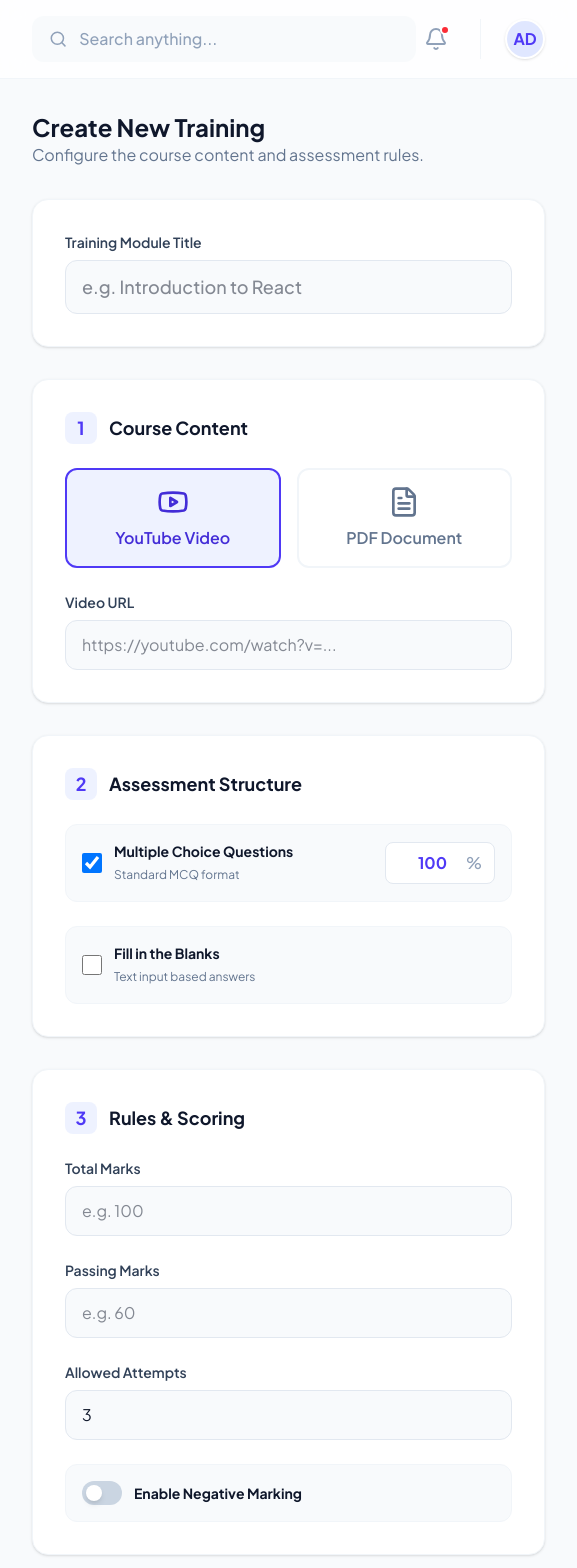
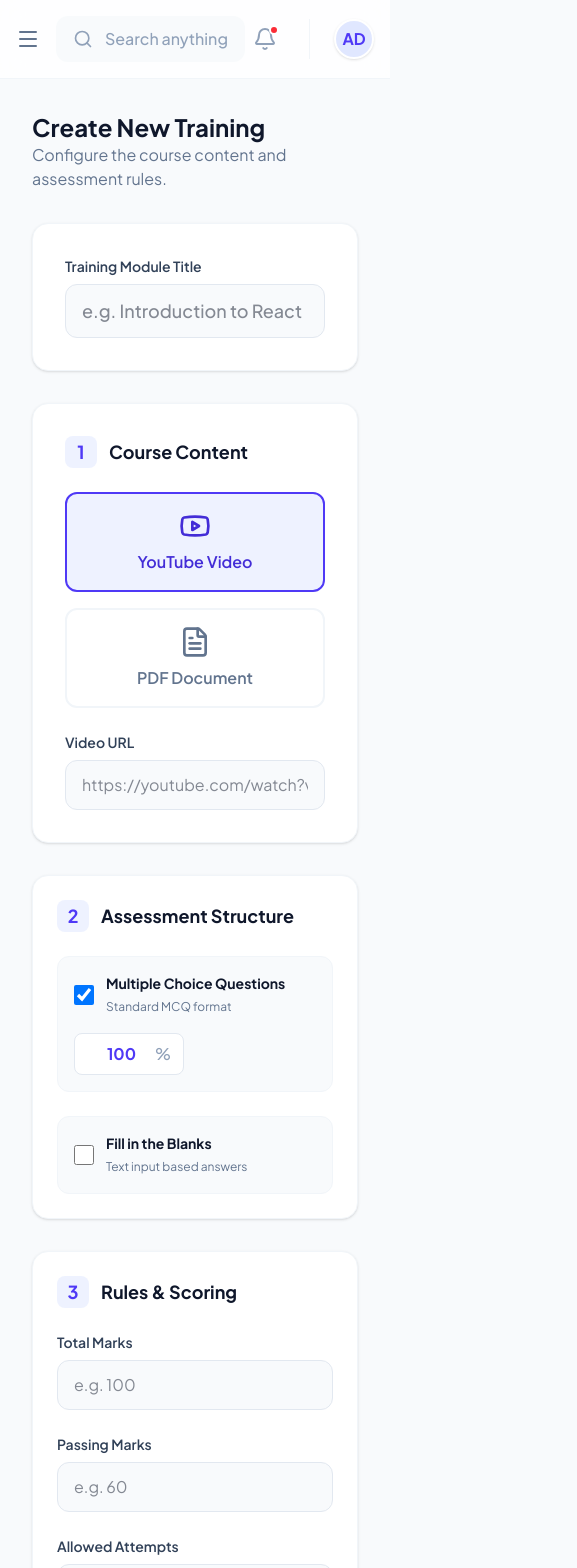
Before and after one commit to TechMireSolutions/TrainingManiaFront, a React (Vite) app: page /admin/dashboard in a window 390 px wide. Shown: the top 1568 px of the page, 577 px wide, since content can reach past the window. Built offline with nearby package versions, Linux system fonts and the light colour scheme.

Commit message:
Done Responsiveness!

```diff
--- a/src/pages/admin/AdminDashboard.jsx
+++ b/src/pages/admin/AdminDashboard.jsx
@@ -8,7 +8,9 @@ import {
   CheckCircle,
   Plus,
   UserCheck,
-  BarChart2
+  BarChart2,
+  Menu,
+  X
 } from 'lucide-react';
 import { useNavigate } from 'react-router-dom';
 
@@ -21,6 +23,7 @@ import Reports from './Reports';
 const AdminDashboard = () => {
   const navigate = useNavigate();
   const [activeTab, setActiveTab] = useState('new-training');
+  const [isSidebarOpen, setIsSidebarOpen] = useState(false);
 
   const handleLogout = () => {
     navigate('/');
@@ -28,7 +31,10 @@ const AdminDashboard = () => {
 
   const NavItem = ({ id, icon: Icon, label }) => (
     <button
-      onClick={() => setActiveTab(id)}
+      onClick={() => {
+        setActiveTab(id);
+        setIsSidebarOpen(false); // Close sidebar on mobile when item clicked
+      }}
       className={`w-full flex items-center px-4 py-3.5 rounded-xl transition-all duration-200 group ${
         activeTab === id
           ? 'bg-indigo-600 text-white shadow-lg shadow-indigo-200'
@@ -41,10 +47,21 @@ const AdminDashboard = () => {
   );
 
   return (
-    <div className="min-h-screen bg-[#f8fafc] flex font-sans">
+    <div className="min-h-screen bg-[#f8fafc] flex font-sans relative">
+      {/* Mobile Sidebar Overlay */}
+      {isSidebarOpen && (
+        <div
+          className="fixed inset-0 bg-slate-900/50 z-30 md:hidden backdrop-blur-sm"
+          onClick={() => setIsSidebarOpen(false)}
+        />
+      )}
+
       {/* Sidebar */}
-      <aside className="w-72 bg-white border-r border-slate-100 hidden md:flex flex-col fixed h-full z-20">
-        <div className="p-8">
+      <aside className={`
+        fixed md:static inset-y-0 left-0 z-40 w-72 bg-white border-r border-slate-100 flex flex-col transition-transform duration-300 ease-in-out
+        ${isSidebarOpen ? 'translate-x-0' : '-translate-x-full md:translate-x-0'}
+      `}>
+        <div className="p-8 flex items-center justify-between">
           <div className="flex items-center gap-3">
             <div className="w-10 h-10 bg-indigo-600 rounded-xl flex items-center justify-center shadow-lg shadow-indigo-200">
               <span className="text-white font-bold text-xl">T</span>
@@ -54,9 +71,15 @@ const AdminDashboard = () => {
               <span className="text-indigo-600 font-semibold text-sm">Mania</span>
             </div>
           </div>
+          <button
+            onClick={() => setIsSidebarOpen(false)}
+            className="md:hidden text-slate-400 hover:text-slate-600"
+          >
+            <X className="w-6 h-6" />
+          </button>
         </div>
 
-        <nav className="flex-1 px-6 space-y-2 mt-2">
+        <nav className="flex-1 px-6 space-y-2 mt-2 overflow-y-auto">
           <div className="px-4 mb-2 text-xs font-semibold text-slate-400 uppercase tracking-wider">Menu</div>
           <NavItem id="new-training" icon={Plus} label="New Training" />
           <NavItem id="modules" icon={BookOpen} label="Training Modules" />
@@ -77,16 +100,24 @@ const AdminDashboard = () => {
       </aside>
 
       {/* Main Content */}
-      <div className="flex-1 md:ml-72 flex flex-col min-h-screen">
+      <div className="flex-1 flex flex-col min-h-screen w-full">
         {/* Top Header */}
-        <header className="bg-white/80 backdrop-blur-md sticky top-0 z-10 border-b border-slate-100 px-8 py-4 flex items-center justify-between">
-          <div className="flex items-center bg-slate-100/50 rounded-xl px-4 py-2.5 w-96 border border-transparent focus-within:border-indigo-200 focus-within:bg-white transition-all">
-            <Search className="w-5 h-5 text-slate-400 mr-3" />
-            <input
-              type="text"
-              placeholder="Search anything..."
-              className="bg-transparent border-none focus:outline-none w-full text-slate-700 placeholder:text-slate-400 font-medium"
-            />
+        <header className="bg-white/80 backdrop-blur-md sticky top-0 z-20 border-b border-slate-100 px-4 md:px-8 py-4 flex items-center justify-between">
+          <div className="flex items-center gap-4">
+            <button
+              onClick={() => setIsSidebarOpen(true)}
+              className="md:hidden text-slate-500 hover:text-indigo-600"
+            >
+              <Menu className="w-6 h-6" />
+            </button>
+            <div className="flex items-center bg-slate-100/50 rounded-xl px-4 py-2.5 w-full md:w-96 border border-transparent focus-within:border-indigo-200 focus-within:bg-white transition-all">
+              <Search className="w-5 h-5 text-slate-400 mr-3 flex-shrink-0" />
+              <input
+                type="text"
+                placeholder="Search anything..."
+                className="bg-transparent border-none focus:outline-none w-full text-slate-700 placeholder:text-slate-400 font-medium"
+              />
+            </div>
           </div>
 
           <div className="flex items-center gap-6">
--- a/src/pages/admin/Enrollment.jsx
+++ b/src/pages/admin/Enrollment.jsx
@@ -124,14 +124,14 @@ const Enrollment = () => {
 
         {/* Recent Enrollments List */}
         <div className="lg:col-span-2 bg-white rounded-2xl shadow-sm border border-slate-100 overflow-hidden">
-          <div className="p-6 border-b border-slate-100 flex items-center justify-between">
+          <div className="p-6 border-b border-slate-100 flex flex-col sm:flex-row sm:items-center justify-between gap-4">
             <h3 className="text-lg font-bold text-slate-900">Recent Enrollments</h3>
-            <div className="relative">
+            <div className="relative w-full sm:w-auto">
               <Search className="absolute left-3 top-1/2 transform -translate-y-1/2 text-slate-400 w-4 h-4" />
               <input
                 type="text"
                 placeholder="Search..."
-                className="pl-9 pr-4 py-2 rounded-lg bg-slate-50 border-none text-sm focus:ring-2 focus:ring-indigo-100 w-48"
+                className="pl-9 pr-4 py-2 rounded-lg bg-slate-50 border-none text-sm focus:ring-2 focus:ring-indigo-100 w-full sm:w-48"
               />
             </div>
           </div>
--- a/src/pages/admin/NewTraining.jsx
+++ b/src/pages/admin/NewTraining.jsx
@@ -58,7 +58,7 @@ const NewTraining = () => {
             Course Content
           </h3>
 
-          <div className="grid grid-cols-2 gap-4 mb-6">
+          <div className="grid grid-cols-1 md:grid-cols-2 gap-4 mb-6">
             <button
               type="button"
               onClick={() => setContentType('youtube')}
@@ -125,18 +125,18 @@ const NewTraining = () => {
                   </div>
                 ) : (
                   <div className="bg-indigo-50 border border-indigo-100 rounded-xl p-4 flex items-center justify-between">
-                    <div className="flex items-center">
-                      <div className="w-10 h-10 bg-white rounded-lg flex items-center justify-center text-indigo-600 shadow-sm mr-4">
+                    <div className="flex items-center overflow-hidden">
+                      <div className="w-10 h-10 bg-white rounded-lg flex items-center justify-center text-indigo-600 shadow-sm mr-4 flex-shrink-0">
                         <FileText className="w-6 h-6" />
                       </div>
-                      <div>
-                        <p className="font-semibold text-slate-900">{selectedFile.name}</p>
+                      <div className="min-w-0">
+                        <p className="font-semibold text-slate-900 truncate">{selectedFile.name}</p>
                         <p className="text-xs text-slate-500">{(selectedFile.size / 1024 / 1024).toFixed(2)} MB • Uploaded successfully</p>
                       </div>
                     </div>
                     <button
                       onClick={() => setSelectedFile(null)}
-                      className="p-2 hover:bg-white rounded-lg text-slate-400 hover:text-red-500 transition-colors"
+                      className="p-2 hover:bg-white rounded-lg text-slate-400 hover:text-red-500 transition-colors flex-shrink-0"
                     >
                       <X className="w-5 h-5" />
                     </button>
@@ -148,14 +148,14 @@ const NewTraining = () => {
         </div>
 
         {/* 2. Assessment Configuration */}
-        <div className="bg-white p-8 rounded-2xl shadow-sm border border-slate-100">
+        <div className="bg-white p-6 md:p-8 rounded-2xl shadow-sm border border-slate-100">
           <h3 className="text-lg font-bold text-slate-900 mb-6 flex items-center">
             <div className="w-8 h-8 rounded-lg bg-indigo-50 text-indigo-600 flex items-center justify-center mr-3">2</div>
             Assessment Structure
           </h3>
 
           <div className="space-y-6">
-            <div className="flex items-center justify-between p-4 bg-slate-50 rounded-xl border border-slate-100">
+            <div className="flex flex-col sm:flex-row sm:items-center justify-between p-4 bg-slate-50 rounded-xl border border-slate-100 gap-4">
               <div className="flex items-center">
                 <input
                   type="checkbox"
@@ -169,7 +169,7 @@ const NewTraining = () => {
                 </div>
               </div>
               {testTypes.mcq && (
-                <div className="flex items-center bg-white px-3 py-2 rounded-lg border border-slate-200">
+                <div className="flex items-center bg-white px-3 py-2 rounded-lg border border-slate-200 self-start sm:self-auto">
                   <input
                     type="number"
                     value={percentages.mcq}
@@ -181,7 +181,7 @@ const NewTraining = () => {
               )}
             </div>
 
-            <div className="flex items-center justify-between p-4 bg-slate-50 rounded-xl border border-slate-100">
+            <div className="flex flex-col sm:flex-row sm:items-center justify-between p-4 bg-slate-50 rounded-xl border border-slate-100 gap-4">
               <div className="flex items-center">
                 <input
                   type="checkbox"
@@ -195,7 +195,7 @@ const NewTraining = () => {
                 </div>
               </div>
               {testTypes.fillInBlanks && (
-                <div className="flex items-center bg-white px-3 py-2 rounded-lg border border-slate-200">
+                <div className="flex items-center bg-white px-3 py-2 rounded-lg border border-slate-200 self-start sm:self-auto">
                   <input
                     type="number"
                     value={percentages.fillInBlanks}
@@ -217,13 +217,13 @@ const NewTraining = () => {
         </div>
 
         {/* 3. Rules & Scoring */}
-        <div className="bg-white p-8 rounded-2xl shadow-sm border border-slate-100">
+        <div className="bg-white p-6 md:p-8 rounded-2xl shadow-sm border border-slate-100">
           <h3 className="text-lg font-bold text-slate-900 mb-6 flex items-center">
             <div className="w-8 h-8 rounded-lg bg-indigo-50 text-indigo-600 flex items-center justify-center mr-3">3</div>
             Rules & Scoring
           </h3>
 
-          <div className="grid md:grid-cols-3 gap-6 mb-6">
+          <div className="grid grid-cols-1 md:grid-cols-3 gap-6 mb-6">
             <div>
               <label className="block text-sm font-semibold text-slate-700 mb-2">Total Marks</label>
               <input
--- a/src/pages/admin/Reports.jsx
+++ b/src/pages/admin/Reports.jsx
@@ -94,14 +94,14 @@ const Reports = () => {
       </div>
 
       <div className="bg-white rounded-2xl shadow-sm border border-slate-100 overflow-hidden">
-        <div className="p-6 border-b border-slate-100 flex items-center justify-between">
+        <div className="p-6 border-b border-slate-100 flex flex-col sm:flex-row sm:items-center justify-between gap-4">
           <h3 className="text-lg font-bold text-slate-900">All Test Results</h3>
-          <div className="relative">
+          <div className="relative w-full sm:w-auto">
             <Search className="absolute left-3 top-1/2 transform -translate-y-1/2 text-slate-400 w-4 h-4" />
             <input
               type="text"
               placeholder="Search candidate or training..."
-              className="pl-9 pr-4 py-2 rounded-lg bg-slate-50 border-none text-sm focus:ring-2 focus:ring-indigo-100 w-64"
+              className="pl-9 pr-4 py-2 rounded-lg bg-slate-50 border-none text-sm focus:ring-2 focus:ring-indigo-100 w-full sm:w-64"
             />
           </div>
         </div>
```
Also changed, not shown: src/pages/admin/CandidateRegistration.jsx (+13 -10 lines).
